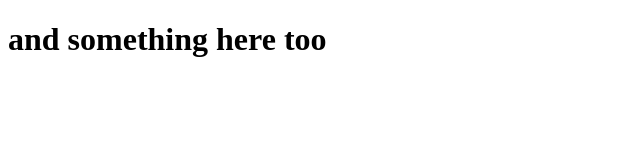
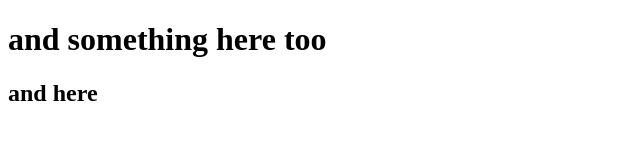
Before and after one commit to AnnAlisSacha/helloWorld, a plain HTML site: page index.html in a window 1280 px wide. Shown: the whole page, without its empty margins (0-640 px from the left). Drawn offline with Linux system fonts and the light colour scheme.

Commit message:
Update index.html
Added a new <h2> in the <body>

```diff
--- a/index.html
+++ b/index.html
@@ -7,6 +7,7 @@
 
   <body>
    <h1>and something here too</h1>
+   <h2>and here</h2>
   </body>
 
 </html>
```
